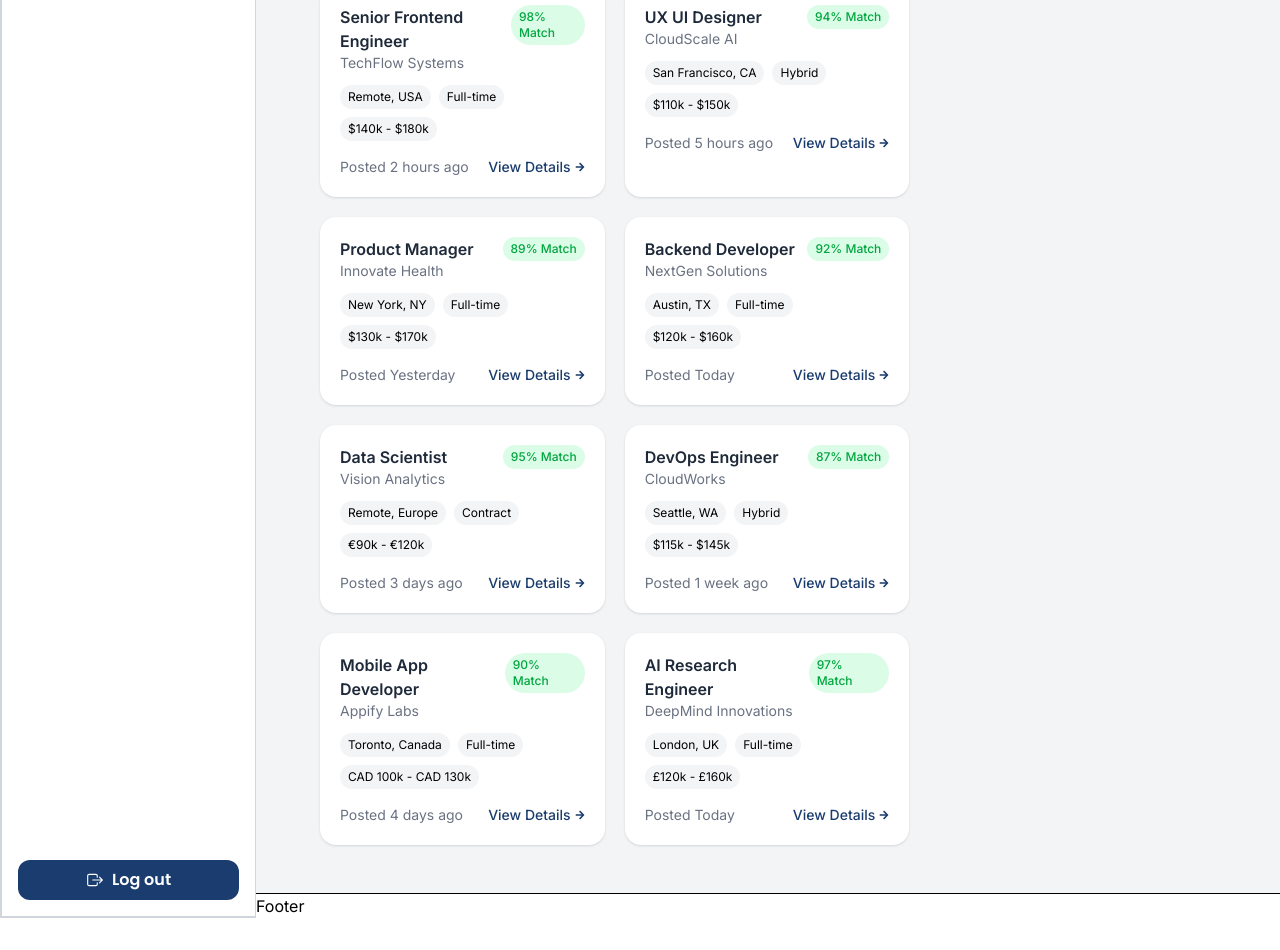
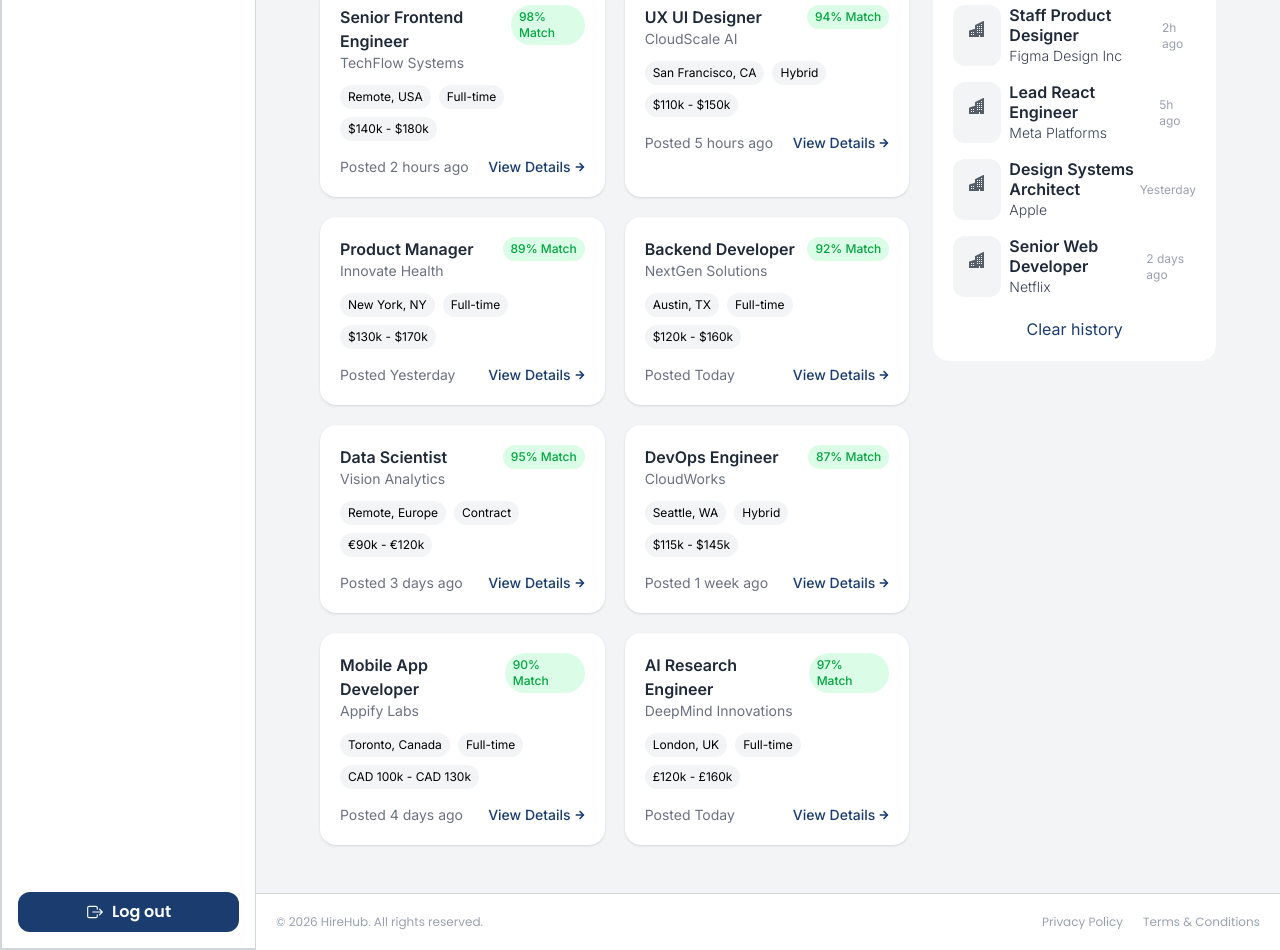
Before and after one commit to thearsalan1/AI-JOB-PORTAL, a Next.js app in the folder client/: page /dashboard in a window 1280 px wide. Shown: the part 400-1350 px from the top of the page. Before the commit the page ends 1318 px from the top, so only its background shows below. Built offline with nearby package versions, Linux system fonts and the light colour scheme.

Commit message:
feat(jobs): implement job filtering and display components in jobs page

```diff
--- a/client/app/(main)/dashboard/page.tsx
+++ b/client/app/(main)/dashboard/page.tsx
@@ -1,6 +1,6 @@
 import Link from "next/link";
 import React from "react";
-import { BsStars } from "react-icons/bs";
+import { BsBuildingsFill, BsStars } from "react-icons/bs";
 import { FaArrowRight, FaRegEye } from "react-icons/fa";
 import { FiBriefcase } from "react-icons/fi";
 
@@ -103,6 +103,34 @@
   },
 ];
 
+const recentActivities = [
+  {
+    "id":1,
+    "title": "Staff Product Designer",
+    "company": "Figma Design Inc",
+    "posted": "2h ago"
+  },
+  {
+    "id":2,
+    "title": "Lead React Engineer",
+    "company": "Meta Platforms",
+    "posted": "5h ago"
+  },
+  {
+    "id":3,
+    "title": "Design Systems Architect",
+    "company": "Apple",
+    "posted": "Yesterday"
+  },
+  {
+    "id":4,
+    "title": "Senior Web Developer",
+    "company": "Netflix",
+    "posted": "2 days ago"
+  }
+]
+
+
 const Page = () => {
   return (
     <div className="px-4 sm:px-6 lg:px-10 py-6">
@@ -198,8 +226,28 @@
         </div>
 
         {/* RIGHT SIDE (optional later) */}
-        <div className="hidden lg:block">
+        <div className="hidden lg:block ">
           {/* You can add activity / profile / suggestions here */}
+          <div className="bg-white rounded-2xl p-4 ">
+            <h1 className="text-xl sm:text-2xl font-semibold flex items-center mb-5">
+             Recently viewed</h1>
+            {recentActivities.map((activity)=>(
+              <div key={activity.id} className="flex gap-2 mb-2 p-1 hover:shadow-xs cursor-pointer">
+                <div className="rounded-xl bg-gray-100 p-4">
+                  <BsBuildingsFill color="#555e68"/>
+                </div>
+                <div className="flex justify-between items-center w-full">
+                  <div className="leading-tight">
+                    <h1 className="font-semibold text-gray-800">{activity.title}</h1>
+                    <span className="text-sm font-light text-gray-700">{activity.company}</span>
+                  </div>
+                  <span className="text-xs text-gray-400 ">{activity.posted}</span>
+                </div>
+              </div>
+            ))}
+            <button className="text-[#1a3c6e]  w-full mt-1 cursor-pointer p-1 rounded-2xl  hover:bg-gray-100 hover:transition-all hover:duration-300">Clear history</button>
+          </div>
+          <div></div>
         </div>
       </div>
     </div>
--- a/client/app/(main)/jobs/page.tsx
+++ b/client/app/(main)/jobs/page.tsx
@@ -1,8 +1,17 @@
+import AllJobs from '@/app/components/jobs/AllJobs'
+import FilterJobs from '@/app/components/jobs/FilterJobs'
 import React from 'react'
 
 const page = () => {
   return (
-    <div>page</div>
+    <div className=' flex min-w-full min-h-screen'>
+      <div className='w-1/3'>
+        <FilterJobs/>
+      </div>
+      <div className='w-2/3'>
+        <AllJobs/>
+      </div>
+    </div>
   )
 }
 
--- a/client/app/(main)/layout.tsx
+++ b/client/app/(main)/layout.tsx
@@ -10,7 +10,7 @@
   return (
     <div className="flex min-h-screen">
 
-      <aside className="w-64 bg-white border-r border-2 border-gray-300 hidden md:block">
+      <aside className="w-64 bg-white border-r border-2 border-gray-300 hidden md:block ">
         <Sidebar />
       </aside>
 
@@ -29,7 +29,7 @@
         </main>
 
         {/* Footer */}
-        <footer className="bg-white border-t">
+        <footer className="bg-white border-t border-gray-300">
           <Footer />
         </footer>
 
--- a/client/app/components/Homepage/Hero.tsx
+++ b/client/app/components/Homepage/Hero.tsx
@@ -1,3 +1,4 @@
+import Link from "next/link";
 import React from "react";
 
 const Hero = () => {
@@ -52,9 +53,9 @@
 
       {/* CTA Buttons */}
       <div className="flex flex-col sm:flex-row gap-3 mt-4 w-full sm:w-auto">
-        <button className="px-5 py-2 rounded-full font-bold text-sm bg-white text-black hover:bg-gray-100">
+        <Link href={"/dashboard"} className="px-5 py-2 rounded-full font-bold text-sm bg-white text-black hover:bg-gray-100">
           I'm a job seeker
-        </button>
+        </Link>
         <button className="px-5 py-2 rounded-full font-bold text-sm bg-white text-black hover:bg-gray-100">
           I'm an employer
         </button>
--- a/client/app/components/Main/Footer.tsx
+++ b/client/app/components/Main/Footer.tsx
@@ -2,7 +2,13 @@
 
 const Footer = () => {
   return (
-    <div>Footer</div>
+    <div className='p-5 flex justify-between'>
+      <div className='text-xs text-gray-400 font-heading'>© 2026 HireHub. All rights reserved.</div>
+      <div className='text-xs text-gray-400 font-heading flex gap-5'>
+        <span>Privacy Policy</span>
+        <span>Terms & Conditions</span>
+      </div>
+    </div>
   )
 }
 
--- a/client/app/components/Main/Sidebar.tsx
+++ b/client/app/components/Main/Sidebar.tsx
@@ -74,10 +74,10 @@
       </div>
 
       {/* Logout */}
-      <button className="w-full rounded-xl px-4 py-2 bg-[#1a3c6e] text-white font-semibold flex items-center justify-center gap-2 hover:bg-[#142f55] transition">
+      <Link href={'/sign-in'} className="w-full rounded-xl px-4 py-2 bg-[#1a3c6e] text-white font-semibold flex items-center justify-center gap-2 hover:bg-[#142f55] transition">
         <IoExitOutline size={18} />
         Log out
-      </button>
+      </Link>
     </aside>
   );
 };
--- /dev/null
+++ b/client/app/components/jobs/AllJobs.tsx
@@ -0,0 +1,9 @@
+import React from 'react'
+
+const AllJobs = () => {
+  return (
+    <div>AllJobs</div>
+  )
+}
+
+export default AllJobs
--- /dev/null
+++ b/client/app/components/jobs/FilterJobs.tsx
@@ -0,0 +1,18 @@
+import React from 'react'
+import { FaFilter } from 'react-icons/fa'
+
+const FilterJobs = () => {
+  return (
+    <div className='p-2'>
+      <div className='flex justify-between items-center border-b border-gray-300 px-6 py-6'>
+       <div className='flex gap-2 items-center'>
+          <FaFilter color='#1a3c6e'/>
+          <h1 className='font-semibold font-heading text-xl'>Filters</h1>
+       </div>
+      <span className='text-sm text-[#1a3c6e] font-semibold cursor-pointer'>Clear all</span>
+      </div>
+    </div>
+  )
+}
+
+export default FilterJobs
```
